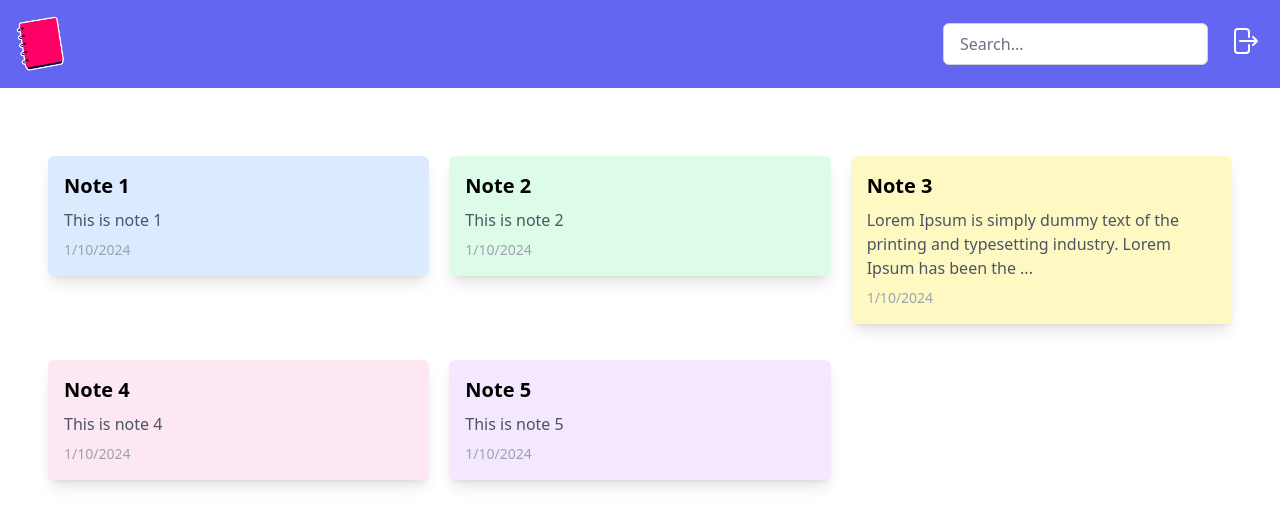
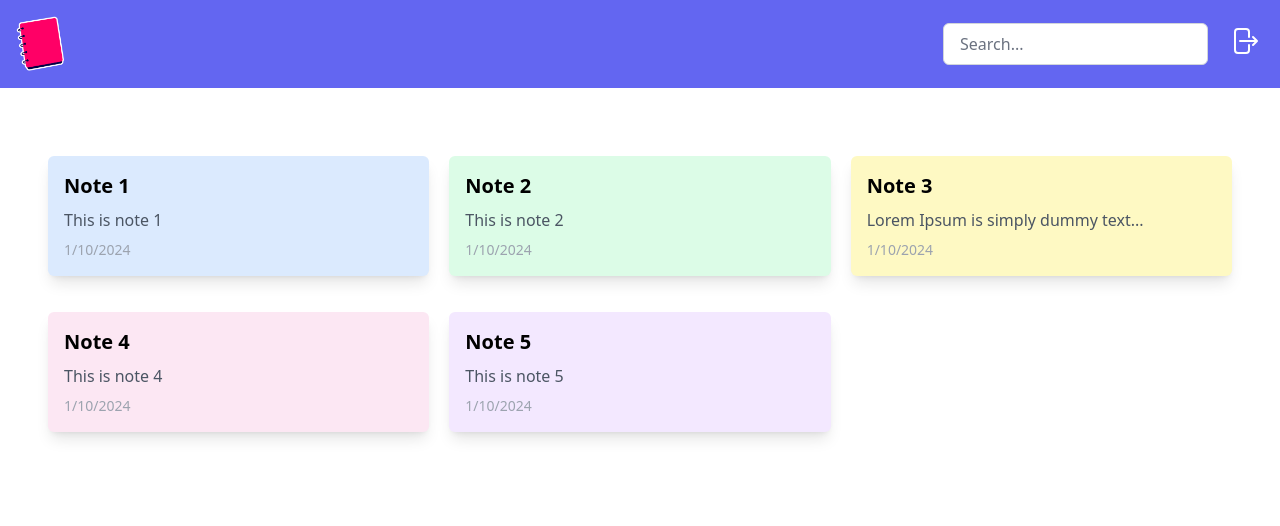
Before and after one commit to Jonaxx8/notes-app, a React (Vite) app: page /home in a window 1280 px wide. Shown: the top 526 px of the page. Built offline with nearby package versions, Linux system fonts and the light colour scheme.

Commit message:
worked on search feature

```diff
--- a/src/components/navbar/Nav.jsx
+++ b/src/components/navbar/Nav.jsx
@@ -5,7 +5,9 @@ import { auth } from '../../../firebase';
 import { signOut } from "firebase/auth";
 
 
-const Nav = () => {
+const Nav = ({onSearch}) => {
+    const [searchInput, setSearchInput] = useState('');
+
     const navigate = useNavigate();
 
     const handleLogout = () => {
@@ -16,6 +18,12 @@ const Nav = () => {
         }).catch((error) => {
             console.log(error);
         });
+    }
+
+    const handleSearch = (e) => {
+        const inputValue = e.target.value;
+        setSearchInput(inputValue);
+        onSearch(inputValue);
     }
 
     return (
@@ -30,6 +38,8 @@ const Nav = () => {
                         <input
                             type="text"
                             placeholder="Search..."
+                            value={searchInput}
+                            onChange={handleSearch}
                             className="px-4 py-2 rounded-md border border-gray-300 focus:ring focus:ring-indigo-500 focus:border-indigo-500"
                         />
                     </div>
--- a/src/components/notes/NoteList.jsx
+++ b/src/components/notes/NoteList.jsx
@@ -1,46 +1,10 @@
-import React, { useState } from 'react';
+import React, { useState, useEffect } from 'react';
 import Note from './Note';
 import Modal from '../util/Modal';
 
-const NoteList = () => {
+const NoteList = ({ notes , onDeleteNote}) => {
     const [selectedNote, setselectedNote] = useState(null);
-    const [notes, setNotes] = useState([
-        {
-            id: 1,
-            title: 'Note 1',
-            description: 'This is note 1',
-            date: new Date(),
-            color: 'bg-blue-100'
-        },
-        {
-            id: 2,
-            title: 'Note 2',
-            description: 'This is note 2',
-            date: new Date(),
-            color: 'bg-green-100'
-        },
-        {
-            id: 3,
-            title: 'Note 3',
-            description: "Lorem Ipsum is simply dummy text of the printing and typesetting industry. Lorem Ipsum has been the industry's standard dummy text ever since the 1500s, when an unknown printer took a galley of type and scrambled it to make a type specimen book. It has survived not only five centuries, but also the leap into electronic typesetting, remaining essentially unchanged. It was popularised in the 1960s with the release of Letraset sheets containing Lorem Ipsum passages, and more recently with desktop publishing software like Aldus PageMaker including versions of Lorem Ipsum.",
-            date: new Date(),
-            color: 'bg-yellow-100'
-        },
-        {
-            id: 4,
-            title: 'Note 4',
-            description: 'This is note 4',
-            date: new Date(),
-            color: 'bg-pink-100'
-        },
-        {
-            id: 5,
-            title: 'Note 5',
-            description: 'This is note 5',
-            date: new Date(),
-            color: 'bg-purple-100'
-        },
-    ]);
+    const [filteredNotes, setFilteredNotes] = useState(notes);
 
     const handleNoteClick = (note) => {
         setselectedNote(note);
@@ -51,15 +15,18 @@ const NoteList = () => {
     };
 
     const handleDeleteNote = (id) => {
-        const newNotes = notes.filter((note) => note.id !== id);
-        setNotes(newNotes);
+        onDeleteNote(id);
         setselectedNote(null); // Close the modal after deleting
     };
 
+    useEffect(() => {
+        setFilteredNotes(notes);
+    }, [notes]);
+
     return (
         <div className='mt-5 p-12 grid grid-cols-1 sm:grid-cols-2 md:grid-cols-3 lg:grid-cols-3 gap-5'>
-            {notes.length > 0 ? (
-                notes.map((note) => (
+            {filteredNotes.length > 0 ? (
+                filteredNotes.map((note) => (
                     <div
                         key={note.id}
                         onClick={() => handleNoteClick(note)}
--- a/src/pages/homePage.jsx
+++ b/src/pages/homePage.jsx
@@ -1,16 +1,66 @@
-import React from 'react';
-import { Link } from 'react-router-dom';
+import React, { useState } from 'react';
 import Nav from '../components/navbar/Nav';
 import NoteList from '../components/notes/NoteList';
 
 const HomePage = () => {
+    const [notes, setNotes] = useState([
+        {
+            id: 1,
+            title: 'Note 1',
+            description: 'This is note 1',
+            date: new Date(),
+            color: 'bg-blue-100'
+        },
+        {
+            id: 2,
+            title: 'Note 2',
+            description: 'This is note 2',
+            date: new Date(),
+            color: 'bg-green-100'
+        },
+        {
+            id: 3,
+            title: 'Note 3',
+            description: "Lorem Ipsum is simply dummy text...",
+            date: new Date(),
+            color: 'bg-yellow-100'
+        },
+        {
+            id: 4,
+            title: 'Note 4',
+            description: 'This is note 4',
+            date: new Date(),
+            color: 'bg-pink-100'
+        },
+        {
+            id: 5,
+            title: 'Note 5',
+            description: 'This is note 5',
+            date: new Date(),
+            color: 'bg-purple-100'
+        },
+    ]);
+
+    const [filteredNotes, setFilteredNotes] = useState([]);
+
+    const handleSearch = (searchValue) => {
+        const filtered = notes.filter((note) =>
+            note.title.toLowerCase().includes(searchValue.toLowerCase())
+        );
+        setFilteredNotes(filtered);
+    };
+
+    const onDeleteNote = (id) => {
+        const newNotes = notes.filter((note) => note.id !== id);
+        setNotes(newNotes);
+    };
 
     return (
         <>
-            <Nav />
-            <NoteList />
+            <Nav onSearch={handleSearch} />
+            <NoteList notes={filteredNotes.length > 0 ? filteredNotes : notes}  onDeleteNote={onDeleteNote}/>
         </>
-    )
-}
+    );
+};
 
-export default HomePage
+export default HomePage;
```
